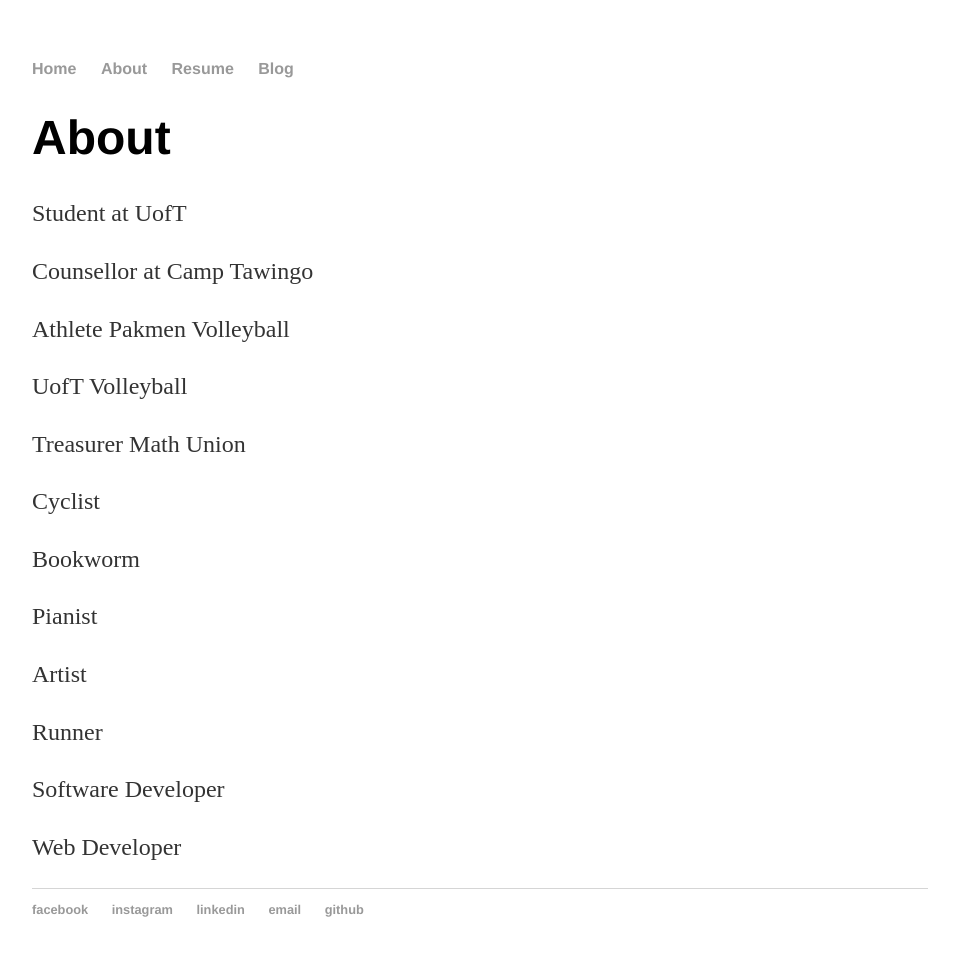
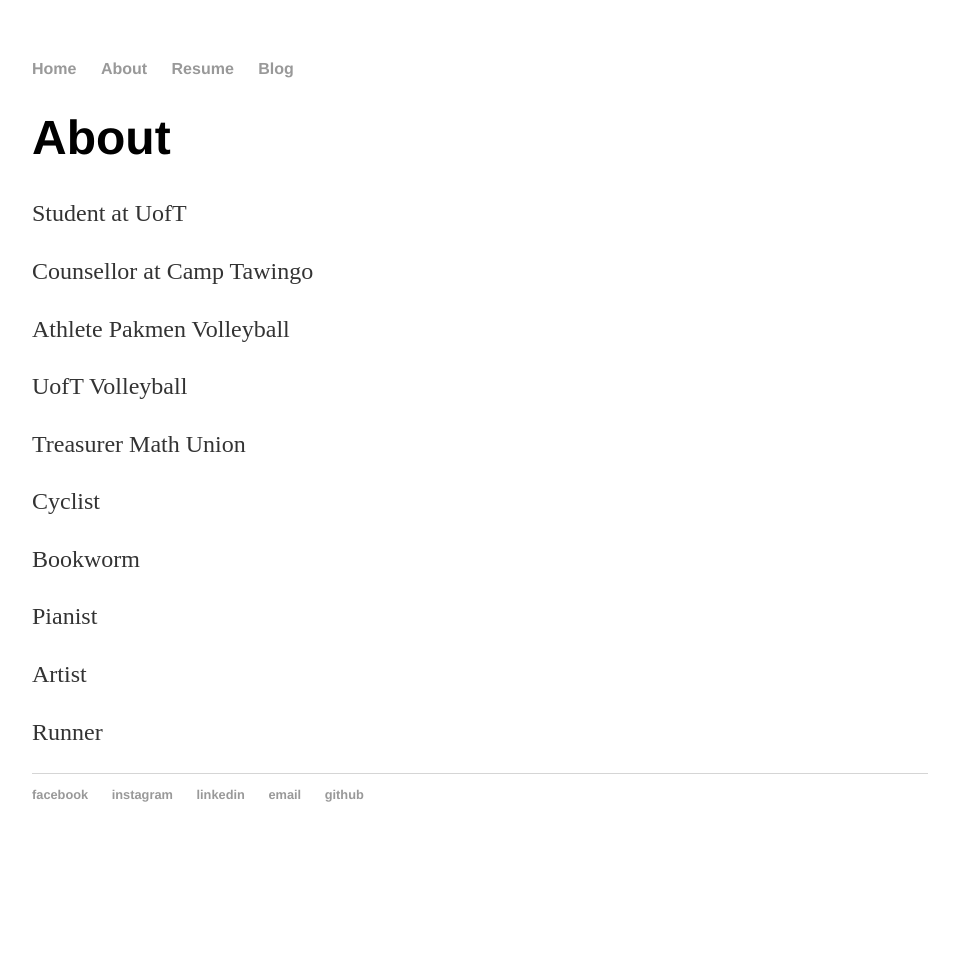
Before and after one commit to robertsonmcclure/robertsonmcclure.github.io, a Jekyll site: the page built from about/index.html, in a window 1280 px wide. Shown: the whole page, without its empty margins (160-1119 px from the left). Built offline with Jekyll 4.4.1, drawn with Linux system fonts in a browser that asks for light colours; after the commit the page ends 900 px from its top, so only the background shows below that.

Commit message:
commited using script

```diff
--- a/about/index.html
+++ b/about/index.html
@@ -14,5 +14,3 @@
 <p class="blurb">Pianist</p>
 <p class="blurb">Artist</p>
 <p class="blurb">Runner</p>
-<p class="blurb">Software Developer</p>
-<p class="blurb">Web Developer</p>
```
